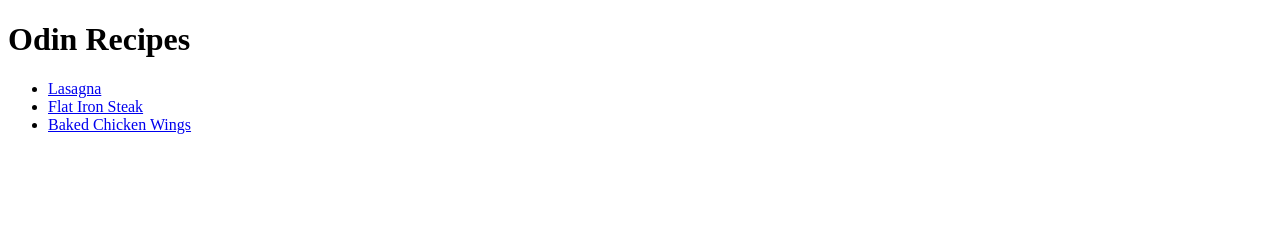
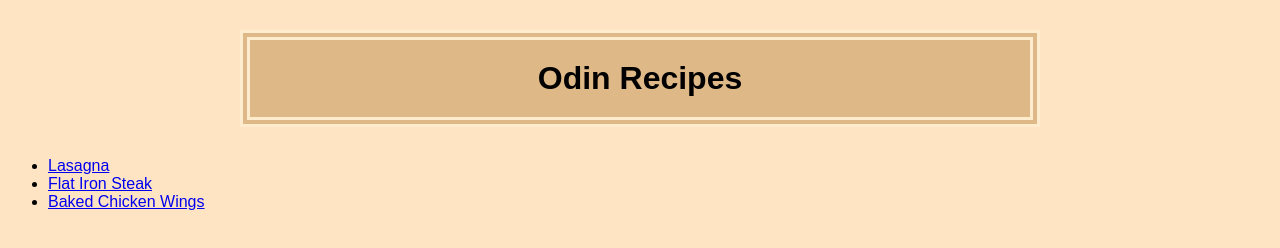
Before and after one commit to SmithyJ98/odin-recipes, a plain HTML site: page index.html in a window 1280 px wide. Drawn offline with Linux system fonts and the light colour scheme.

Commit message:
Setting site color and h1 CSS

```diff
--- a/index.html
+++ b/index.html
@@ -4,7 +4,7 @@
     <meta charset="UTF-8">
     <meta name="viewport" content="width=device-width, initial-scale=1.0">
     <title>Odin Recipes Home</title>
-    <link rel="name" href="styles.css">
+    <link rel="stylesheet" href="styles.css">
 </head>
 <body>
     <h1>Odin Recipes</h1>
--- a/styles.css
+++ b/styles.css
@@ -1,3 +1,17 @@
 * {
-  background-color: bisque;
+   background-color: bisque;
+   font-family:sans-serif, 'Courier New', Courier, monospace;
+   box-sizing: border-box;
 }
+
+h1 {
+    text-align: center;
+    font-weight: 800;
+    margin:30px auto;
+    border:10px;
+    padding: 20px;
+    border-style:double;
+    border-color:blanchedalmond;
+    background-color:burlywood;
+    width: 800px;
+}
```
